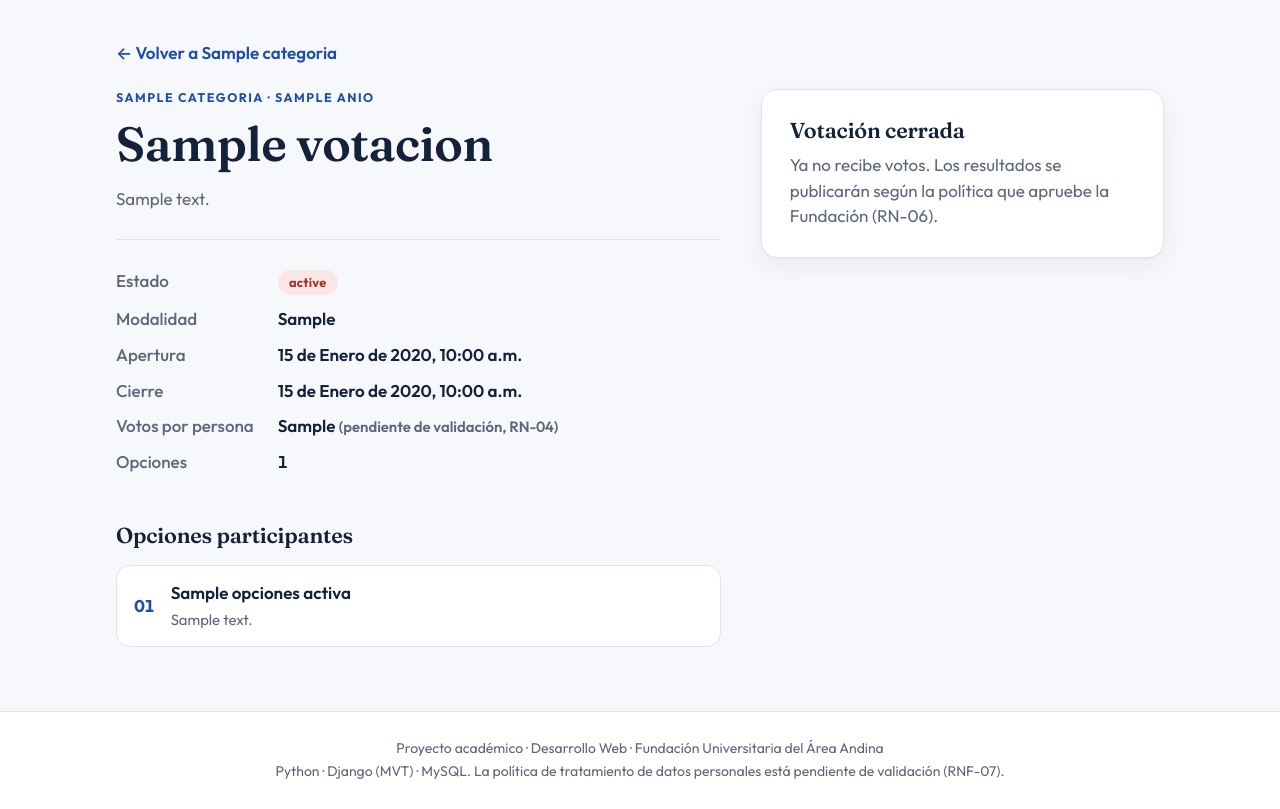
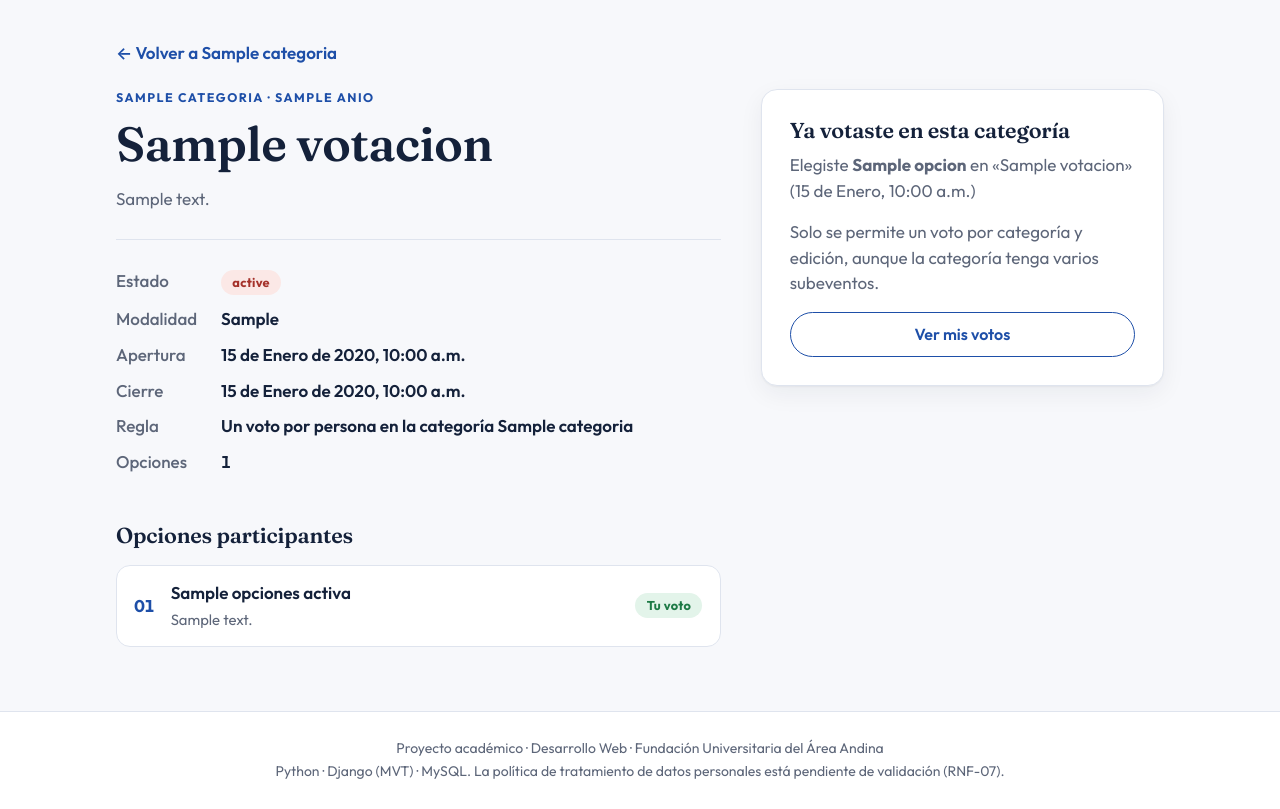
Before and after one commit to bsegura4-bit/Festival_Vallenato2027, a Django app: template templates/festival/votacion_detalle.html in a window 1280 px wide. Shown: the part 94-903 px from the top of the page. Run offline with Django 5.2, Linux system fonts and the light colour scheme; the template is opened without the code that fills it: most values are stand-ins (such as "Sample title", 1, 10 or a date in 2020); data that the repository does not hold is empty; some libraries are stand-ins or nearby versions.

Commit message:
Plantillas: seleccion, confirmacion, mis votos y reporte

```diff
--- a/templates/festival/inicio.html
+++ b/templates/festival/inicio.html
@@ -16,7 +16,7 @@
   <ol class="como-votar">
    <li><div><strong>Elige una votación</strong><span>Entra por categoría o desde la lista de votaciones abiertas.</span></div></li>
    <li><div><strong>Selecciona tu opción</strong><span>Revisa las alternativas y marca la que prefieras.</span></div></li>
-   <li><div><strong>Confirma tu voto</strong><span>Verás un mensaje cuando quede registrado (siguiente entrega).</span></div></li>
+   <li><div><strong>Confirma tu voto</strong><span>Revisas tu elección, confirmas y queda guardado. Solo un voto por categoría.</span></div></li>
   </ol>
  </aside>
 </section>
--- a/templates/festival/votacion_detalle.html
+++ b/templates/festival/votacion_detalle.html
@@ -2,6 +2,7 @@
 {% block titulo %}{{ votacion.titulo }}{% endblock %}
 {% block contenido %}
 <a class="volver" href="{{ votacion.categoria.get_absolute_url }}"><span aria-hidden="true">←</span> Volver a {{ votacion.categoria.nombre }}</a>
+{% with puede_votar=votacion.acepta_votos %}
 <div class="detalle">
  <div class="rv">
   <p class="eyebrow">{{ votacion.categoria.nombre }} · {{ votacion.categoria.edicion.anio }}</p>
@@ -13,35 +14,58 @@
    <dt>Modalidad</dt><dd>{{ votacion.get_modalidad_display }}</dd>
    <dt>Apertura</dt><dd>{{ votacion.fecha_apertura|date:"j \d\e F \d\e Y, g:i a"|default:"Por definir" }}</dd>
    <dt>Cierre</dt><dd>{{ votacion.fecha_cierre|date:"j \d\e F \d\e Y, g:i a"|default:"Por definir" }}</dd>
-   <dt>Votos por persona</dt><dd class="num">{{ votacion.votos_por_usuario }} <small class="muted">(pendiente de validación, RN-04)</small></dd>
+   <dt>Regla</dt><dd>Un voto por persona en la categoría {{ votacion.categoria.nombre }}</dd>
    <dt>Opciones</dt><dd class="num">{{ votacion.opciones_activas|length }}</dd>
   </dl>
 
   <h2 class="h3 mt-5" id="t-op">Opciones participantes</h2>
+  {% if puede_votar and user.is_authenticated and not voto_previo %}
+  <form method="post" action="{% url 'festival:votar' votacion.pk %}" id="form-voto">
+   {% csrf_token %}
+   <fieldset aria-labelledby="t-op">
+    <ul class="opciones-lista">
+     {% for o in votacion.opciones_activas %}
+     <li><label class="opcion elegible" for="op-{{ o.pk }}">
+      <input class="form-check-input mt-0" type="radio" name="opcion" id="op-{{ o.pk }}" value="{{ o.pk }}" required>
+      <span><span class="nombre">{{ o.nombre }}</span>{% if o.descripcion %}<small>{{ o.descripcion }}</small>{% endif %}</span>
+     </label></li>
+     {% endfor %}
+    </ul>
+   </fieldset>
+  </form>
+  {% else %}
   <ul class="opciones-lista" aria-labelledby="t-op">
    {% for o in votacion.opciones_activas %}
-   <li class="opcion"><span class="indice num" aria-hidden="true">{{ forloop.counter|stringformat:"02d" }}</span><span><span class="nombre">{{ o.nombre }}</span>{% if o.descripcion %}<small>{{ o.descripcion }}</small>{% endif %}</span></li>
+   <li class="opcion{% if voto_previo.opcion_id == o.pk %} elegida{% endif %}"><span class="indice num" aria-hidden="true">{{ forloop.counter|stringformat:"02d" }}</span><span><span class="nombre">{{ o.nombre }}</span>{% if o.descripcion %}<small>{{ o.descripcion }}</small>{% endif %}</span>{% if voto_previo.opcion_id == o.pk %}<span class="estado abierta ms-auto">Tu voto</span>{% endif %}</li>
    {% empty %}<li class="vacio">Esta votación todavía no tiene opciones.</li>
    {% endfor %}
   </ul>
+  {% endif %}
  </div>
  <aside class="panel lateral rv" style="--i:2" aria-labelledby="listo">
-  {% if votacion.acepta_votos %}
+  {% if voto_previo %}
+   <h2 class="h3" id="listo">Ya votaste en esta categoría</h2>
+   <p class="muted">Elegiste <strong>{{ voto_previo.opcion }}</strong> en «{{ voto_previo.votacion }}» ({{ voto_previo.fecha|date:"j \d\e F, g:i a" }})</p>
+   <p class="muted">Solo se permite un voto por categoría y edición, aunque la categoría tenga varios subeventos.</p>
+   <a class="btn btn-outline-primary w-100" href="{% url 'festival:mis_votos' %}">Ver mis votos</a>
+  {% elif puede_votar %}
    <h2 class="h3" id="listo">¿Listo para votar?</h2>
-   <p class="muted">El registro de votos se habilitará en la siguiente entrega, con el control de duplicados y las reglas de elegibilidad.</p>
    {% if user.is_authenticated %}
-    <button class="btn btn-primary w-100" type="button" disabled>Votar (próximamente)</button>
+    <p class="muted">Elige una opción de la lista. En el siguiente paso confirmas tu voto antes de guardarlo.</p>
+    <button class="btn btn-primary w-100" type="submit" form="form-voto">Continuar</button>
    {% else %}
+    <p class="muted">Necesitas una cuenta para votar. Cada persona puede votar una vez por categoría.</p>
     <a class="btn btn-primary w-100" href="{% url 'cuentas:login' %}?next={{ request.path|urlencode }}">Inicia sesión para votar</a>
     <p class="mt-3 mb-0 text-center small">¿No tienes cuenta? <a href="{% url 'cuentas:registro' %}">Regístrate</a></p>
    {% endif %}
   {% elif votacion.estado == 'abierta' %}
    <h2 class="h3" id="listo">Fuera del periodo</h2>
-   <p class="muted mb-0">Esta votación está fuera de su periodo de apertura y cierre (RN-03).</p>
+   <p class="muted mb-0">Esta votación está fuera de su periodo de apertura y cierre, así que no recibe votos.</p>
   {% else %}
    <h2 class="h3" id="listo">Votación cerrada</h2>
-   <p class="muted mb-0">Ya no recibe votos. Los resultados se publicarán según la política que apruebe la Fundación (RN-06).</p>
+   <p class="muted mb-0">Ya no recibe votos. Los resultados se publicarán según la política que apruebe la Fundación.</p>
   {% endif %}
  </aside>
 </div>
+{% endwith %}
 {% endblock %}
```
Also changed, not shown: templates/festival/confirmar_voto.html (added, +23 -0 lines), templates/festival/mis_votos.html (added, +23 -0 lines), templates/festival/reporte_votos.html (added, +53 -0 lines).
